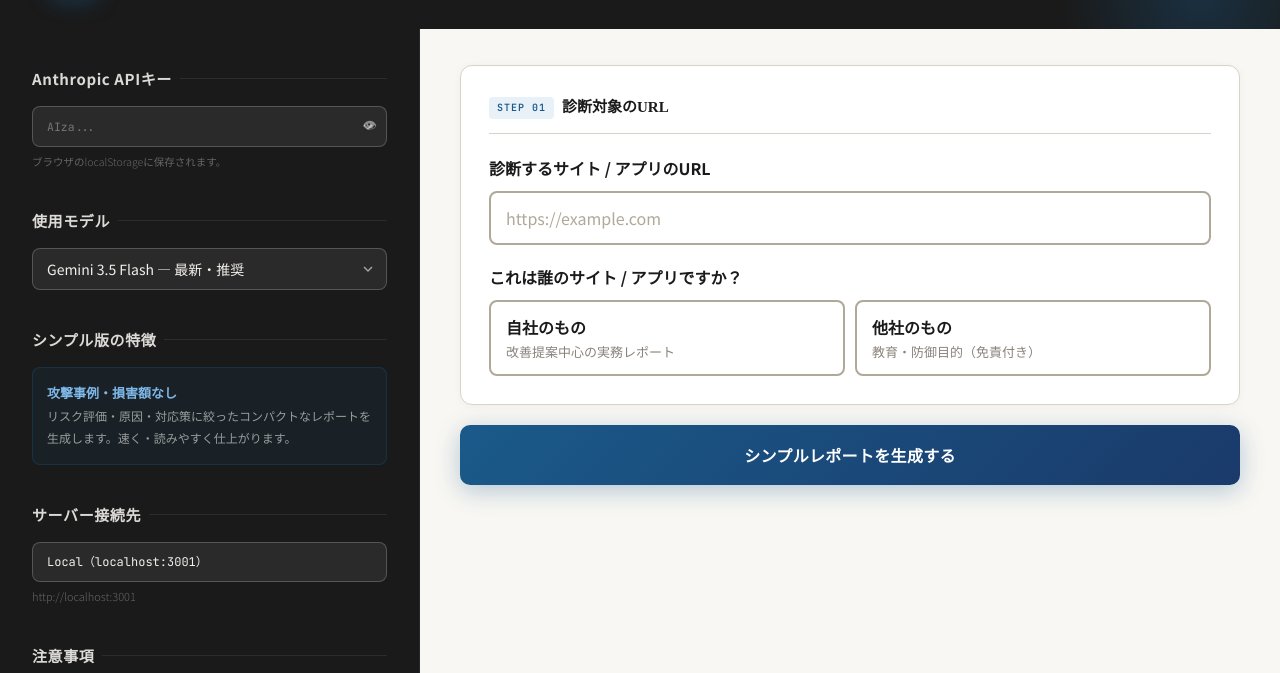
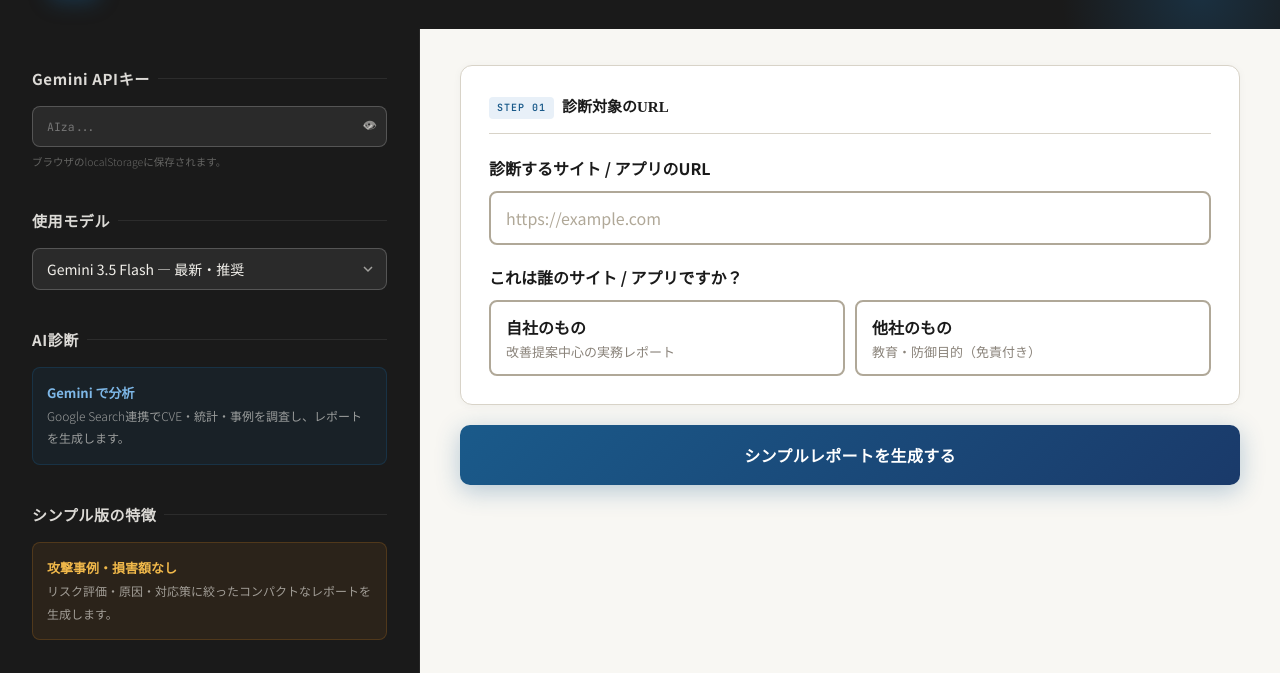
Before and after one commit to tetsuyamizuno/security-diagnosis-v2, a website: page input-simple.html in a window 1280 px wide. Shown: the part 87-760 px from the top of the page. Drawn offline with Linux system fonts and the light colour scheme.

Commit message:
シンプル版ラベルGemini対応・AI診断説明文更新

```diff
--- a/input-simple.html
+++ b/input-simple.html
@@ -339,7 +339,7 @@
   <aside class="sidebar">
 
     <div class="sidebar-section">
-      <div class="sidebar-label">Anthropic APIキー</div>
+      <div class="sidebar-label">Gemini APIキー</div>
       <div style="position:relative;">
         <input type="password" class="sb-select" id="apiKey" placeholder="AIza..." style="padding-right:40px;font-family:'JetBrains Mono',monospace;font-size:11.5px;">
         <button type="button" id="toggleKey" title="表示/非表示" style="position:absolute;right:10px;top:50%;transform:translateY(-50%);background:none;border:none;cursor:pointer;padding:0;opacity:.5;color:#f2f0eb;font-size:14px;">👁</button>
@@ -357,10 +357,18 @@
     </div>
 
     <div class="sidebar-section">
+      <div class="sidebar-label">AI診断</div>
+      <div class="safety-note">
+        <strong>Gemini で分析</strong><br>
+        <span style="font-size:12px;">Google Search連携でCVE・統計・事例を調査し、レポートを生成します。</span>
+      </div>
+    </div>
+
+    <div class="sidebar-section">
       <div class="sidebar-label">シンプル版の特徴</div>
-      <div class="safety-note">
-        <strong>攻撃事例・損害額なし</strong><br>
-        <span style="font-size:12px;">リスク評価・原因・対応策に絞ったコンパクトなレポートを生成します。速く・読みやすく仕上がります。</span>
+      <div class="safety-note" style="background:rgba(192,120,32,.1);border-color:rgba(192,120,32,.25);">
+        <strong style="color:#f0b84a;">攻撃事例・損害額なし</strong><br>
+        <span style="font-size:12px;">リスク評価・原因・対応策に絞ったコンパクトなレポートを生成します。</span>
       </div>
     </div>
 
```
Also changed, not shown: input.html (+1 -1 lines).
